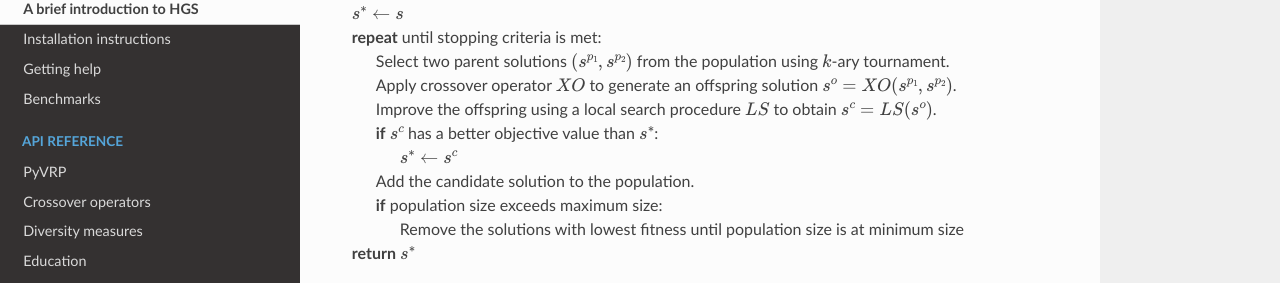
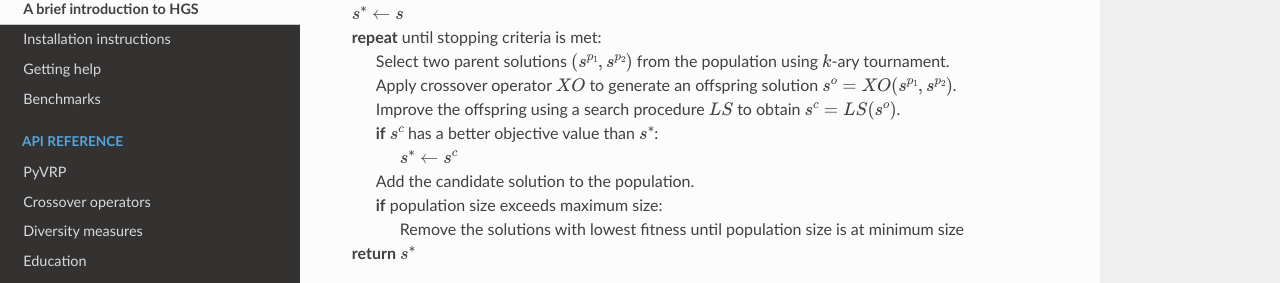
Before and after one commit to PyVRP/PyVRP, a Sphinx documentation site: the page built from docs/source/setup/introduction_to_hgs.rst, in a window 1280 px wide and 900 px high, scrolled down 540 px. Shown: the part 199-482 px from the top of the window. Built offline with Sphinx 7.4.7 and the Read the Docs theme 2.0.0, drawn with Linux system fonts in a browser that asks for light colours; pages that are not in the unit, such as notebooks, are missing from menus.

Commit message:
Update docs/source/setup/introduction_to_hgs.rst
Co-authored-by: Niels Wouda <N-Wouda@users.noreply.github.com>

```diff
--- a/docs/source/setup/introduction_to_hgs.rst
+++ b/docs/source/setup/introduction_to_hgs.rst
@@ -27,7 +27,7 @@ The algorithm continues until a provided stopping criterion is met, at which poi
     **repeat** until stopping criteria is met:
         Select two parent solutions :math:`(s^{p_1}, s^{p_2})` from the population using :math:`k`-ary tournament.
         Apply crossover operator :math:`XO` to generate an offspring solution :math:`s^o=XO(s^{p_1}, s^{p_2})`.
-        Improve the offspring using a local search procedure :math:`LS` to obtain :math:`s^c=LS(s^o)`.
+        Improve the offspring using a search procedure :math:`LS` to obtain :math:`s^c=LS(s^o)`.
         **if** :math:`s^c` has a better objective value than :math:`s^*`:
             :math:`s^* \gets s^c`
         Add the candidate solution to the population.
```
